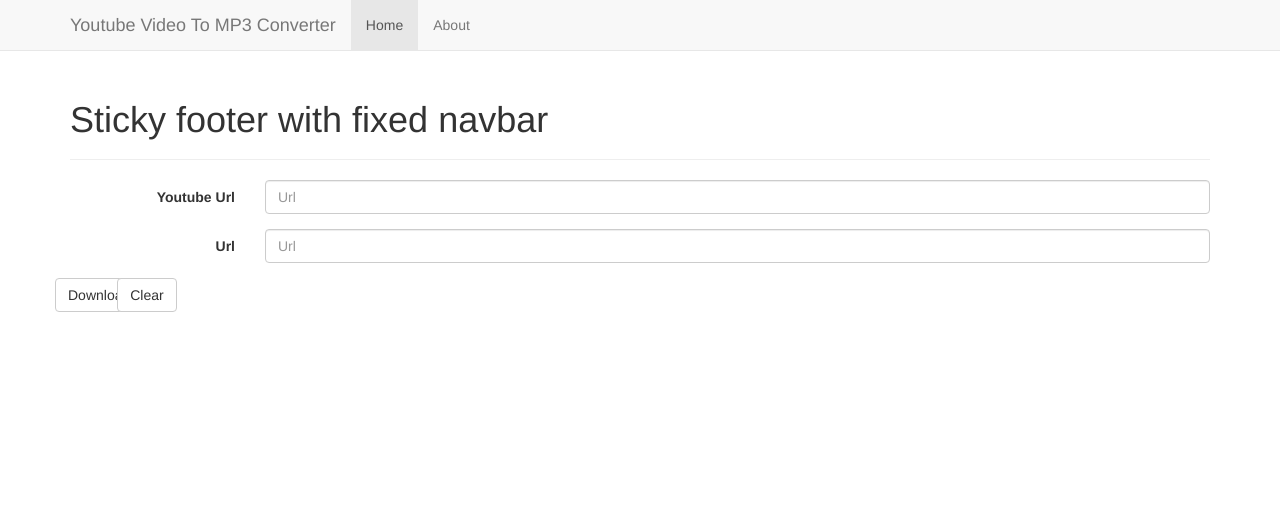
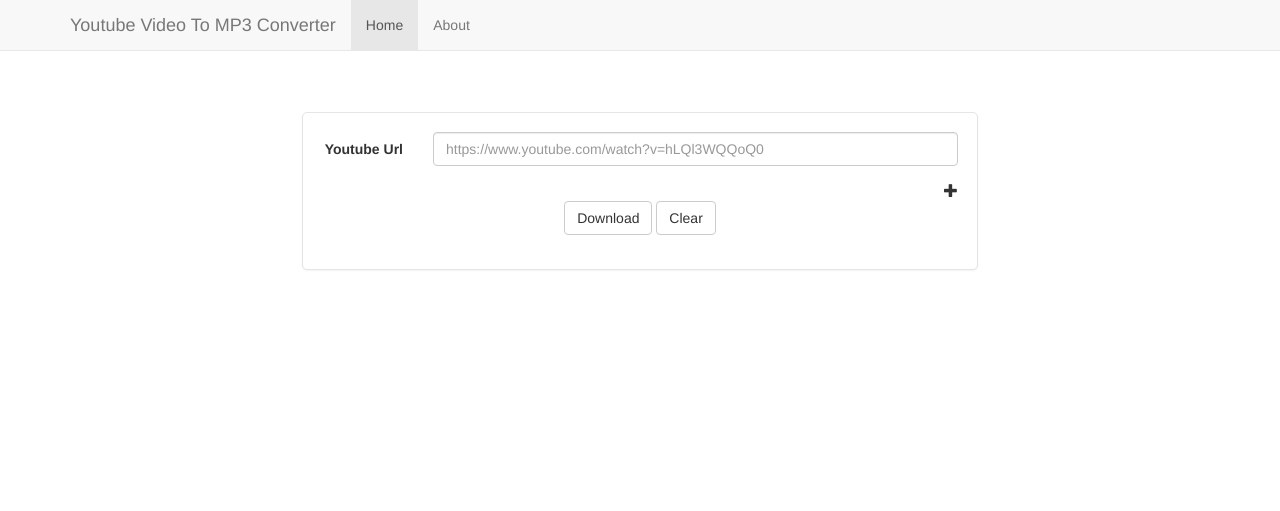
Before and after one commit to nishannakarmi/youtube_to_audio, a Flask app: page / in a window 1280 px wide. Shown: the top 511 px of the page. Run offline with Flask 2, Linux system fonts and the light colour scheme; some libraries are stand-ins or nearby versions.

Commit message:
basic design in progress

```diff
--- a/main.py
+++ b/main.py
@@ -1,8 +1,9 @@
 from __future__ import unicode_literals
-from flask import Flask, render_template, request, redirect, url_for
+from flask import Flask, render_template, request, redirect, url_for, flash, session, escape, jsonify
 import youtube_dl
 from utils import get_video_info
-from settings import MAXIMUM_VIDEO_TIME, ERROR_MSG, SECRET_KEY
+from settings import MAXIMUM_VIDEO_TIME, ERROR_MSG, SECRET_KEY, MAXIMUM_NUMBER_OF_VIDEOS
+import uuid
 
 app = Flask(__name__)
 app.debug = True
@@ -11,59 +12,90 @@ app.secret_key = SECRET_KEY
 
 @app.route('/')
 def home():
-    return render_template('index.html')
+    return render_template('index.html', max_videos=MAXIMUM_NUMBER_OF_VIDEOS)
 
-# @app.route('/pre_process', method=['POST'])
-# def pre_process():
-#     if request.method == 'POST':
-#         urls = request.form.getlist('url')
-#         if len(urls):
-#             for url in urls:
-#                 info = get_video_info(url)
-#                 if info:
-#                     pass
-#                 else:
-#                     pass
+
+@app.route('/pre_process', methods=['POST'])
+def pre_process():
+    if request.method == 'POST':
+        urls = request.form.getlist('url')
+        custom_uuid = None
+        if len(urls):
+            error_msg = []
+            for url in urls:
+                info = get_video_info(url)
+                if info and info['duration'] <= MAXIMUM_VIDEO_TIME:
+                    continue
+                else:
+                    if not info:
+                        error_msg.append(ERROR_MSG['UNKNOWN'])
+                    else:
+                        error_msg.append(ERROR_MSG['MAX_VIDEO_TIME'])
+            if len(error_msg):
+                flash("\n".join(error_msg))
+                return redirect(url_for('home'))
+            else:
+                custom_uuid = uuid.uuid4()
+                session['urls'] = urls
+                session['uuid'] = custom_uuid
+        else:
+            flash("Please insert youtube video url's")
+            return redirect(url_for('home'))
+        return render_template('pre_process.html', custom_uuid=custom_uuid)
 
 
 @app.route('/process', methods=['POST'])
 def process_file():
-    status = {}
     if request.method == 'POST':
-        print request.form.getlist('url')
-        urls = request.form.getlist('url')
-        if len(urls):
-            counter = 0
-            for url in urls:
-                counter += 1
-                info = get_video_info(url)
-                status[counter] = {'success': False}
-                if info:
-                    status[counter]['title'] = info['title'] if 'title' in info else ''
-                    if info['duration'] <= MAXIMUM_VIDEO_TIME:
-                        download_url = [url]
-                        ydl_opts = {
-                            'format': 'bestaudio/best',
-                            'postprocessors': [{
-                                'key': 'FFmpegExtractAudio',
-                                'preferredcodec': 'mp3',
-                                'preferredquality': '192',
-                            }],
-                            'outtmpl': 'tmp/%(title)s-%(id)s.%(ext)s',
-                        }
-                        with youtube_dl.YoutubeDL(ydl_opts) as ydl:
-                            ydl.download(download_url)
-                            status[counter]['success'] = True
-                    else:
-                        if info['duration'] > 360:
-                            status[counter]['msg'] = ERROR_MSG['MAX_VIDEO_TIME']
-                else:
-                    status['counter']['msg'] = ERROR_MSG['UNKNOWN']
-                print status
+        custom_uuid = request.form['custom_uuid']
+        success = False
 
-            return render_template('process_file.html')
+        if custom_uuid and (str(custom_uuid) == str(session.get('uuid', None))):
+            success = True
+            msg = 'It Works Cheers!'
+        else:
+            msg = ERROR_MSG['UNKNOWN']
 
-    return redirect(url_for('home'))
+        return jsonify(success=success, custom_uuid=custom_uuid, msg=msg)
+    else:
+        flash("Unauthorized access")
+        return redirect(url_for('home'))
+    # status = {}
+    # if request.method == 'POST':
+    #     print request.form.getlist('url')
+    #     urls = request.form.getlist('url')
+    #     if len(urls):
+    #         counter = 0
+    #         for url in urls:
+    #             counter += 1
+    #             info = get_video_info(url)
+    #             status[counter] = {'success': False}
+    #             if info:
+    #                 status[counter]['title'] = info['title'] if 'title' in info else ''
+    #                 if info['duration'] <= MAXIMUM_VIDEO_TIME:
+    #                     download_url = [url]
+    #                     ydl_opts = {
+    #                         'format': 'bestaudio/best',
+    #                         'postprocessors': [{
+    #                             'key': 'FFmpegExtractAudio',
+    #                             'preferredcodec': 'mp3',
+    #                             'preferredquality': '192',
+    #                         }],
+    #                         'outtmpl': 'tmp/%(title)s-%(id)s.%(ext)s',
+    #                     }
+    #                     with youtube_dl.YoutubeDL(ydl_opts) as ydl:
+    #                         ydl.download(download_url)
+    #                         status[counter]['success'] = True
+    #                 else:
+    #                     if info['duration'] > 360:
+    #                         status[counter]['msg'] = ERROR_MSG['MAX_VIDEO_TIME']
+    #             else:
+    #                 status['counter']['msg'] = ERROR_MSG['UNKNOWN']
+    #             print status
+    #
+    #         return render_template('process_file.html')
+    #
+    # return redirect(url_for('home'))
 
 
 @app.route('/download')
--- a/settings.py
+++ b/settings.py
@@ -1,7 +1,8 @@
 MAXIMUM_VIDEO_TIME = 360
+MAXIMUM_NUMBER_OF_VIDEOS = 4
 ERROR_MSG = {
     'MAX_VIDEO_TIME': 'This video cannot be processed, it time is greater than %s min' %(MAXIMUM_VIDEO_TIME/60),
-    'UNKNOWN': 'Sorry Unknown error arises'
+    'UNKNOWN': 'Sorry Unknown Error'
 }
 """
 secrete key generation method
--- a/static/css/style.css
+++ b/static/css/style.css
@@ -39,7 +39,7 @@ code {
 }
 
 #form-download {
-    max-width: 332px;
+    max-width: 676px;
     padding: 19px 19px;
     margin: 0 auto;
     background-color: #fff;
--- a/templates/index.html
+++ b/templates/index.html
@@ -1,25 +1,77 @@
 {% extends "layout.html" %}
 {% block body %}
-    <form class="form-horizontal">
-        <div class="form-group">
+    <form id="form-download" class="form-horizontal" method="post" action="{{ url_for('pre_process') }}">
+        <div class="form-group base-url-container">
             <label for="inputUrl1" class="col-sm-2 control-label">Youtube Url</label>
             <div class="col-sm-10">
-                <input type="url" class="form-control" id="inputUrl1" placeholder="Url">
+                <input type="url" name="url" class="form-control" placeholder="https://www.youtube.com/watch?v=hLQl3WQQoQ0" autocomplete="off">
             </div>
         </div>
-        <div class="form-group">
-            <label for="inputUrl2" class="col-sm-2 control-label">Url</label>
-            <div class="col-sm-10">
-                <input type="url" class="form-control" id="inputUrl2" placeholder="Url">
-            </div>
+        <div class="text-right add-more-container">
+            <span id="add-more-url" class="glyphicon glyphicon-plus" aria-hidden="true" role="button"></span>
         </div>
-        <div class="form-inline">
+        <div class="text-center">
             <div class="form-group">
                 <button type="submit" class="btn btn-default">Download</button>
-            </div>
-            <div class="form-group">
-                <button type="reset" class="btn btn-default">Clear</button>
+                <button type="reset" class="btn btn-default reset-this-form">Clear</button>
             </div>
         </div>
     </form>
 {% endblock %}
+{% block custom_scripts %}
+    <script type="application/javascript">
+    $('document').ready(function () {
+        var max_num_of_urls = {{ max_videos }};
+        var current_number_of_urls = 1;
+        var alert_msg = '<p>You cannot add more than ' + max_num_of_urls + ' urls.</p>';
+        var ytVidCk = function (url) {
+            var p = /^(?:https?:\/\/)?(?:www\.)?(?:youtu\.be\/|youtube\.com\/(?:embed\/|v\/|watch\?v=|watch\?.+&v=))((\w|-){11})(?:\S+)?$/;
+            return (url.match(p)) ? RegExp.$1 : false;
+        };
+
+        $('#add-more-url').click(function () {
+            if (current_number_of_urls < max_num_of_urls) {
+                var base_container = $('.base-url-container').clone().find('input').val('').end();
+                var base_container = base_container.removeClass('base-url-container')
+                var base_container = base_container.find('input')
+                        .after('<span class="glyphicon glyphicon-remove remove-url" role="button" aria-hidden="true"></span>').end();
+
+                $('.add-more-container').before(base_container);
+                current_number_of_urls ++;
+                console.log(current_number_of_urls)
+            } else {
+                $('.alert').addClass('alert-danger');
+                $('.alert').html(alert_msg);
+            }
+        });
+
+        $('#form-download').on("click", ".remove-url", function () {
+            $(this).parent().parent().remove();
+            current_number_of_urls --;
+            $('.alert').html("").removeClass('alert-danger');
+            console.log(current_number_of_urls);
+        });
+
+        $('#form-download').submit(function (e) {
+            var error = false;
+            $("form#form-download input[type=url]").each(function () {
+                var current_val = $(this).val();
+                console.log(current_val);
+                if (!ytVidCk(current_val)) {
+                    error = true;
+                }
+            });
+
+            if (error) {
+                $(".alert").html("Please add youtube video url's only.").addClass('alert-danger');
+                e.preventDefault();
+            }
+            console.log($(this));
+        });
+
+        $('.reset-this-form').click(function () {
+            $(".alert").html("").removeClass('alert-danger');
+        });
+    });
+    </script>
+{% endblock %}
--- a/templates/layout.html
+++ b/templates/layout.html
@@ -42,9 +42,20 @@
 
     <!-- Begin page content -->
     <div class="container">
-      <div class="page-header">
-        <h1>Sticky footer with fixed navbar</h1>
-      </div>
+{#      <div class="page-header">#}
+{#        <h1>Sticky footer with fixed navbar</h1>#}
+{#      </div>#}
+        <div class="alert text-center">
+        </div>
+        {% with messages = get_flashed_messages() %}
+          {% if messages %}
+            <ul class="alert alert-danger text-center">
+            {% for message in messages %}
+              <li>{{ message }}</li>
+            {% endfor %}
+            </ul>
+          {% endif %}
+        {% endwith %}
       <div class="row-fluid">
           {% block body %}{% endblock %}
       </div>
@@ -59,5 +70,6 @@
 <script type="application/javascript" src="{{ url_for('static', filename='js/jquery-1.12.4.min.js') }}"></script>
 <!-- Include all compiled plugins (below), or include individual files as needed -->
 <script type="application/javascript" src="{{ url_for('static', filename='js/bootstrap.min.js') }}"></script>
+{% block custom_scripts %} {% endblock %}
 </body>
 </html>
```
Also changed, not shown: templates/pre_process.html (added, +33 -0 lines), static/fonts/glyphicons-halflings-regular.ttf (added), static/fonts/glyphicons-halflings-regular.woff (added), static/fonts/glyphicons-halflings-regular.woff2 (added), 2 other files.
